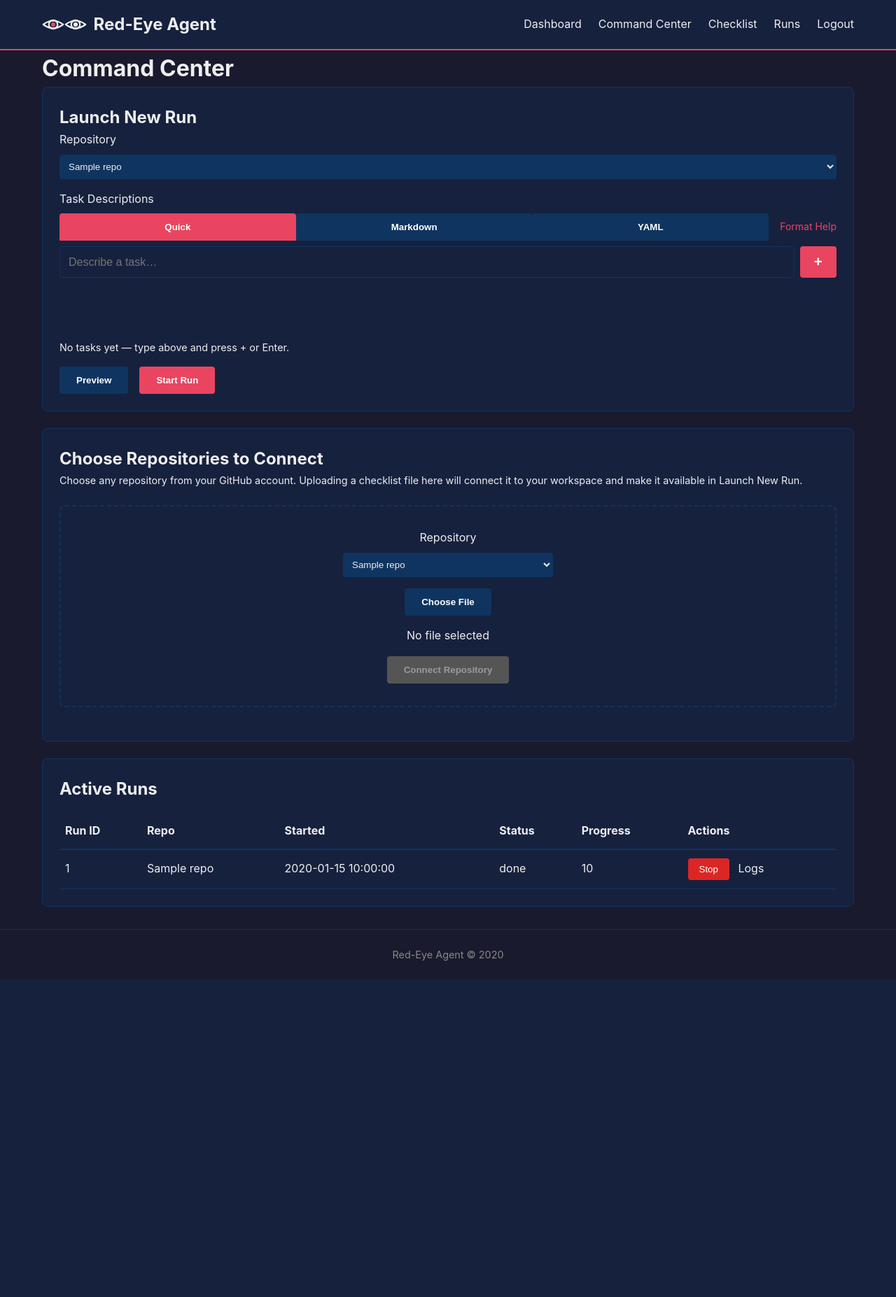
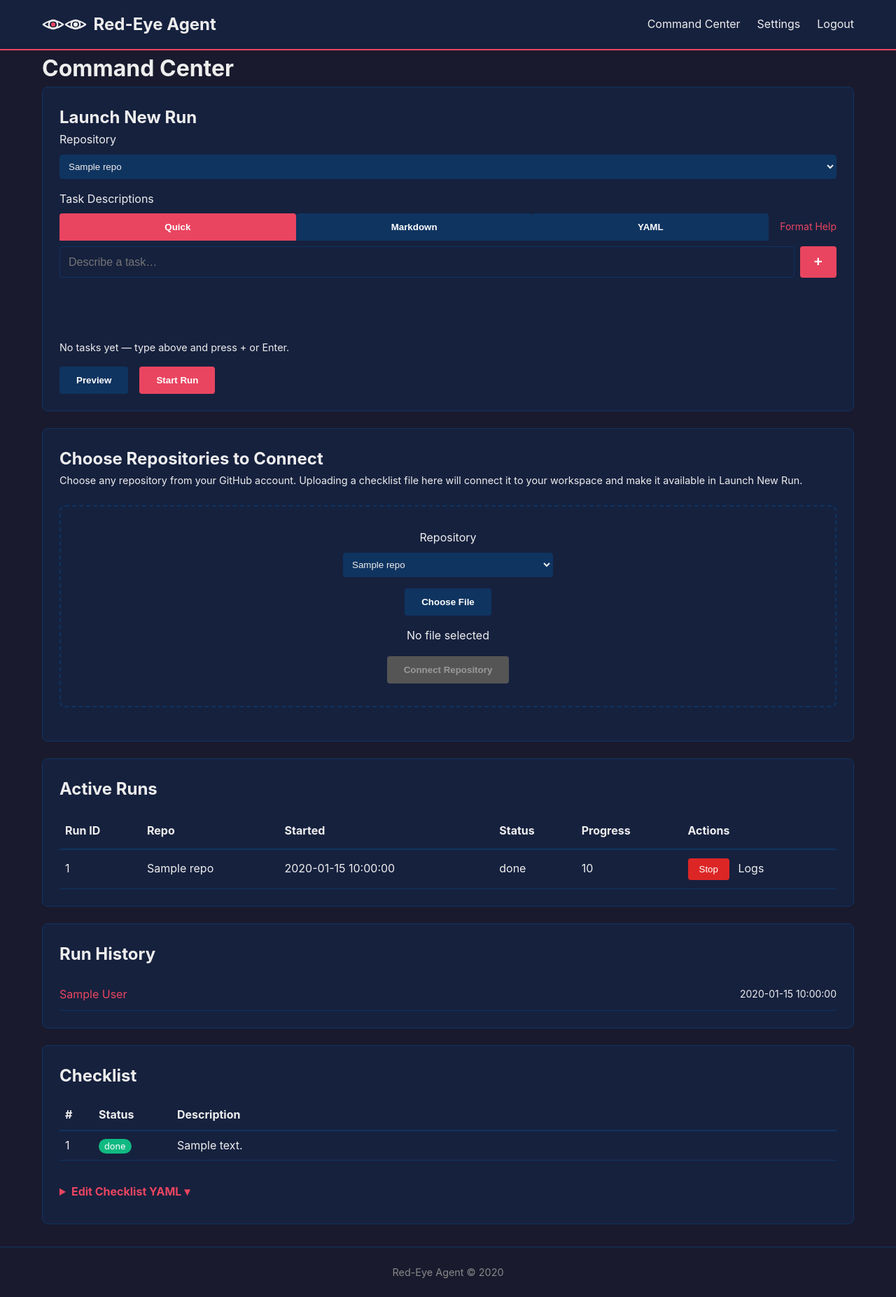
Before and after one commit to ah8571/red-eye-agent, a FastAPI app: template web/templates/command_center.html in a window 1280 px wide. Shown: the whole page at 70% size. Before the commit the page ends 1400 px from the top, so only its background shows below. Run offline with FastAPI, Linux system fonts and the light colour scheme; the template is opened without the code that fills it: most values are stand-ins (such as "Sample title", 1, 10 or a date in 2020); some libraries are stand-ins or nearby versions.

Commit message:
Consolidate UI: command center is now all-in-one, add Settings page

```diff
--- a/web/app.py
+++ b/web/app.py
@@ -135,55 +135,9 @@ async def logout(response: Response):
 
 
 @app.get("/", response_class=HTMLResponse)
-async def dashboard(
-    request: Request,
-    user_email: str = Depends(get_current_user)
-):
-    """Dashboard page showing repos and task counts."""
-    # Load repos from config.yaml
-    repos = []
-    if AGENT_CONFIG_PATH.exists():
-        with open(AGENT_CONFIG_PATH, 'r') as f:
-            config = yaml.safe_load(f)
-            repos = config.get('repos', [])
-
-    # Load task counts from checklist.yaml
-    task_counts = {"pending": 0, "done": 0, "failed": 0, "total": 0}
-    if AGENT_CHECKLIST_PATH.exists():
-        with open(AGENT_CHECKLIST_PATH, 'r') as f:
-            checklist = yaml.safe_load(f)
-            task_list = checklist.get('tasks', [])
-            task_counts["total"] = len(task_list)
-            for task in task_list:
-                s = task.get('status', 'pending').lower()
-                if s == 'done':
-                    task_counts['done'] += 1
-                elif s in task_counts:
-                    task_counts[s] += 1
-
-    # Recent runs from log directory
-    recent_runs = []
-    if AGENT_LOG_DIR.exists():
-        for f in sorted(AGENT_LOG_DIR.iterdir(), key=lambda p: p.stat().st_mtime, reverse=True)[:5]:
-            if f.is_file():
-                recent_runs.append({"filename": f.name, "date": f.name.replace("run_", "").replace(".log", "")})
-
-    # Active runs from RunManager
-    manager = RunManager()
-    all_runs = manager.list_runs()
-    active_runs = [run for run in all_runs if run.get("status") == "running"]
-
-    return templates.TemplateResponse(
-        request,
-        "dashboard.html",
-        {
-            "user_email": user_email,
-            "repos": repos,
-            "tasks": task_counts,
-            "recent_runs": recent_runs,
-            "active_runs": active_runs
-        }
-    )
+async def root_redirect():
+    """Redirect root to command center."""
+    return RedirectResponse(url="/command-center", status_code=302)
 
 
 @app.get("/checklist", response_class=HTMLResponse)
@@ -237,39 +191,9 @@ async def checklist_page(
 
 
 @app.get("/runs", response_class=HTMLResponse)
-async def runs_list(
-    request: Request,
-    user_email: str = Depends(get_current_user)
-):
-    """List all run log files sorted newest first."""
-    if not AGENT_LOG_DIR.exists():
-        AGENT_LOG_DIR.mkdir(parents=True, exist_ok=True)
-
-    log_files = []
-    for file_path in AGENT_LOG_DIR.iterdir():
-        if file_path.is_file() and file_path.name.startswith('run_'):
-            name = file_path.name
-            # Parse timestamp from filename like run_20260415_234820.log
-            ts = name.replace('run_', '').replace('.log', '')
-            display = ts[:8] + ' ' + ts[9:] if len(ts) > 8 else ts
-            log_files.append({
-                'filename': name,
-                'display_name': name,
-                'timestamp': display,
-                'modified': file_path.stat().st_mtime
-            })
-
-    # Sort by modified time descending (newest first)
-    log_files.sort(key=lambda x: x['modified'], reverse=True)
-
-    return templates.TemplateResponse(
-        request,
-        "runs.html",
-        {
-            "user_email": user_email,
-            "log_files": log_files
-        }
-    )
+async def runs_redirect():
+    """Run history is now part of command center."""
+    return RedirectResponse(url="/command-center", status_code=302)
 
 
 @app.get("/runs/{filename}", response_class=HTMLResponse)
@@ -309,7 +233,7 @@ async def command_center(
     request: Request,
     user_email: str = Depends(get_current_user)
 ):
-    """Command center page showing repos and active runs."""
+    """All-in-one command center."""
     # Load repos from config.yaml
     config_repos = []
     if AGENT_CONFIG_PATH.exists():
@@ -317,15 +241,42 @@ async def command_center(
             config = yaml.safe_load(f)
             config_repos = config.get('repos', [])
 
-    # Connected repos (config.yaml) — shown in Launch New Run
     connected_repo_names = sorted([r['name'] for r in config_repos])
-
-    # All repos accessible via GitHub PAT — shown in Upload & Run
     all_repo_names = merge_with_config(config_repos)
 
-    # Get active runs via RunManager
+    # Active/all runs
     manager = RunManager()
     active_runs = manager.list_runs()
+
+    # Run log files (history)
+    log_files = []
+    if AGENT_LOG_DIR.exists():
+        for file_path in AGENT_LOG_DIR.iterdir():
+            if file_path.is_file() and file_path.name.startswith('run_'):
+                name = file_path.name
+                ts = name.replace('run_', '').replace('.log', '')
+                display = ts[:8] + ' ' + ts[9:] if len(ts) > 8 else ts
+                log_files.append({
+                    'filename': name,
+                    'display_name': name,
+                    'timestamp': display,
+                    'modified': file_path.stat().st_mtime
+                })
+        log_files.sort(key=lambda x: x['modified'], reverse=True)
+
+    # Checklist data
+    tasks = []
+    checklist_raw = ""
+    if AGENT_CHECKLIST_PATH.exists():
+        with open(AGENT_CHECKLIST_PATH, 'r') as f:
+            checklist_raw = f.read()
+        try:
+            parsed = yaml.safe_load(checklist_raw)
+            tasks = parsed.get('tasks', []) if parsed else []
+        except yaml.YAMLError:
+            tasks = []
+
+    checklist_error = request.query_params.get("error", "")
 
     return templates.TemplateResponse(
         request,
@@ -334,7 +285,11 @@ async def command_center(
             "user_email": user_email,
             "repos": connected_repo_names,
             "all_repos": all_repo_names,
-            "active_runs": active_runs
+            "active_runs": active_runs,
+            "log_files": log_files,
+            "tasks": tasks,
+            "checklist_raw": checklist_raw,
+            "checklist_error": checklist_error,
         }
     )
 
@@ -382,6 +337,21 @@ async def command_center_help(
     )
 
 
+@app.get("/settings", response_class=HTMLResponse)
+async def settings_page(
+    request: Request,
+    user_email: str = Depends(get_current_user)
+):
+    """Settings page."""
+    return templates.TemplateResponse(
+        request,
+        "settings.html",
+        {
+            "user_email": user_email
+        }
+    )
+
+
 @app.post("/checklist/save")
 async def checklist_save(
     request: Request,
@@ -395,7 +365,7 @@ async def checklist_save(
             raise ValueError("YAML must have a 'tasks' key that is a list")
     except Exception as e:
         # Redirect with error query parameter
-        return RedirectResponse(url="/checklist?error=1", status_code=status.HTTP_302_FOUND)
+        return RedirectResponse(url="/command-center?error=1", status_code=status.HTTP_302_FOUND)
 
     # Write to file
     try:
@@ -403,9 +373,9 @@ async def checklist_save(
             f.write(tasks_yaml)
     except Exception as e:
         # If file write fails, also redirect with error
-        return RedirectResponse(url="/checklist?error=1", status_code=status.HTTP_302_FOUND)
+        return RedirectResponse(url="/command-center?error=1", status_code=status.HTTP_302_FOUND)
 
-    return RedirectResponse(url="/checklist", status_code=status.HTTP_302_FOUND)
+    return RedirectResponse(url="/command-center", status_code=status.HTTP_302_FOUND)
 
 
 @app.post("/api/runs/preview")
--- a/web/templates/base.html
+++ b/web/templates/base.html
@@ -125,10 +125,8 @@
                 Red-Eye Agent
             </a>
             <div class="nav-links">
-                <a href="/">Dashboard</a>
                 <a href="/command-center">Command Center</a>
-                <a href="/checklist">Checklist</a>
-                <a href="/runs">Runs</a>
+                <a href="/settings">Settings</a>
                 {% if user_email is defined and user_email %}
                 <a href="/logout">Logout</a>
                 {% endif %}
--- a/web/templates/command_center.html
+++ b/web/templates/command_center.html
@@ -122,6 +122,73 @@
             {% endfor %}
         </tbody>
     </table>
+</div>
+
+<div class="card">
+    <h2>Run History</h2>
+    {% if log_files %}
+    <ul style="list-style: none; padding: 0; margin-top: 1rem;">
+        {% for file in log_files %}
+        <li style="padding: 0.6rem 0; border-bottom: 1px solid #0f3460; display: flex; justify-content: space-between; align-items: center;">
+            <a href="/runs/{{ file.filename }}" style="color: #e94560;">{{ file.display_name }}</a>
+            <span style="color: #eee; font-size: 0.875rem;">{{ file.timestamp }}</span>
+        </li>
+        {% endfor %}
+    </ul>
+    {% else %}
+    <p style="color: #eee; margin-top: 1rem;">No run logs yet.</p>
+    {% endif %}
+</div>
+
+<div class="card">
+    <h2>Checklist</h2>
+    {% if checklist_error %}
+    <div style="background-color: #7f1d1d; color: #fca5a5; padding: 1rem; border-radius: 4px; margin-bottom: 1rem; border: 1px solid #ef4444;">
+        Invalid YAML — please check your syntax.
+    </div>
+    {% endif %}
+    {% if tasks %}
+    <table style="width: 100%; border-collapse: collapse; margin-top: 1rem; margin-bottom: 1.5rem;">
+        <thead>
+            <tr style="border-bottom: 2px solid #0f3460;">
+                <th style="text-align: left; padding: 0.5rem; width: 3rem;">#</th>
+                <th style="text-align: left; padding: 0.5rem; width: 7rem;">Status</th>
+                <th style="text-align: left; padding: 0.5rem;">Description</th>
+            </tr>
+        </thead>
+        <tbody>
+            {% for task in tasks %}
+            <tr style="border-bottom: 1px solid #0f3460;">
+                <td style="padding: 0.5rem;">{{ task.id }}</td>
+                <td style="padding: 0.5rem;">
+                    {% set s = task.status | default('pending') | lower %}
+                    {% if s in ('done', 'completed') %}
+                        <span style="background:#10b981;color:white;padding:0.2rem 0.5rem;border-radius:9999px;font-size:0.8rem;">done</span>
+                    {% elif s == 'failed' %}
+                        <span style="background:#ef4444;color:white;padding:0.2rem 0.5rem;border-radius:9999px;font-size:0.8rem;">failed</span>
+                    {% elif s == 'in_progress' %}
+                        <span style="background:#3b82f6;color:white;padding:0.2rem 0.5rem;border-radius:9999px;font-size:0.8rem;">running</span>
+                    {% else %}
+                        <span style="background:#f59e0b;color:white;padding:0.2rem 0.5rem;border-radius:9999px;font-size:0.8rem;">pending</span>
+                    {% endif %}
+                </td>
+                <td style="padding: 0.5rem;">{{ task.description }}</td>
+            </tr>
+            {% endfor %}
+        </tbody>
+    </table>
+    {% else %}
+    <p style="color: #eee; margin-top: 1rem; margin-bottom: 1.5rem;">No tasks in checklist yet.</p>
+    {% endif %}
+    <details>
+        <summary style="cursor: pointer; color: #e94560; font-weight: bold; padding: 0.5rem 0; user-select: none;">Edit Checklist YAML &#9662;</summary>
+        <form method="post" action="/checklist/save" style="margin-top: 1rem;">
+            <textarea name="tasks_yaml" style="width:100%;min-height:250px;background-color:#16213e;color:#eee;font-family:monospace;padding:0.75rem;border:1px solid #0f3460;border-radius:4px;resize:vertical;">{{ checklist_raw }}</textarea>
+            <div style="margin-top: 0.75rem;">
+                <button type="submit" style="background-color:#e94560;color:white;padding:0.5rem 1rem;border:none;border-radius:4px;cursor:pointer;font-weight:bold;">Save Checklist</button>
+            </div>
+        </form>
+    </details>
 </div>
 
 <script>
```
Also changed, not shown: web/templates/settings.html (added, +76 -0 lines).
